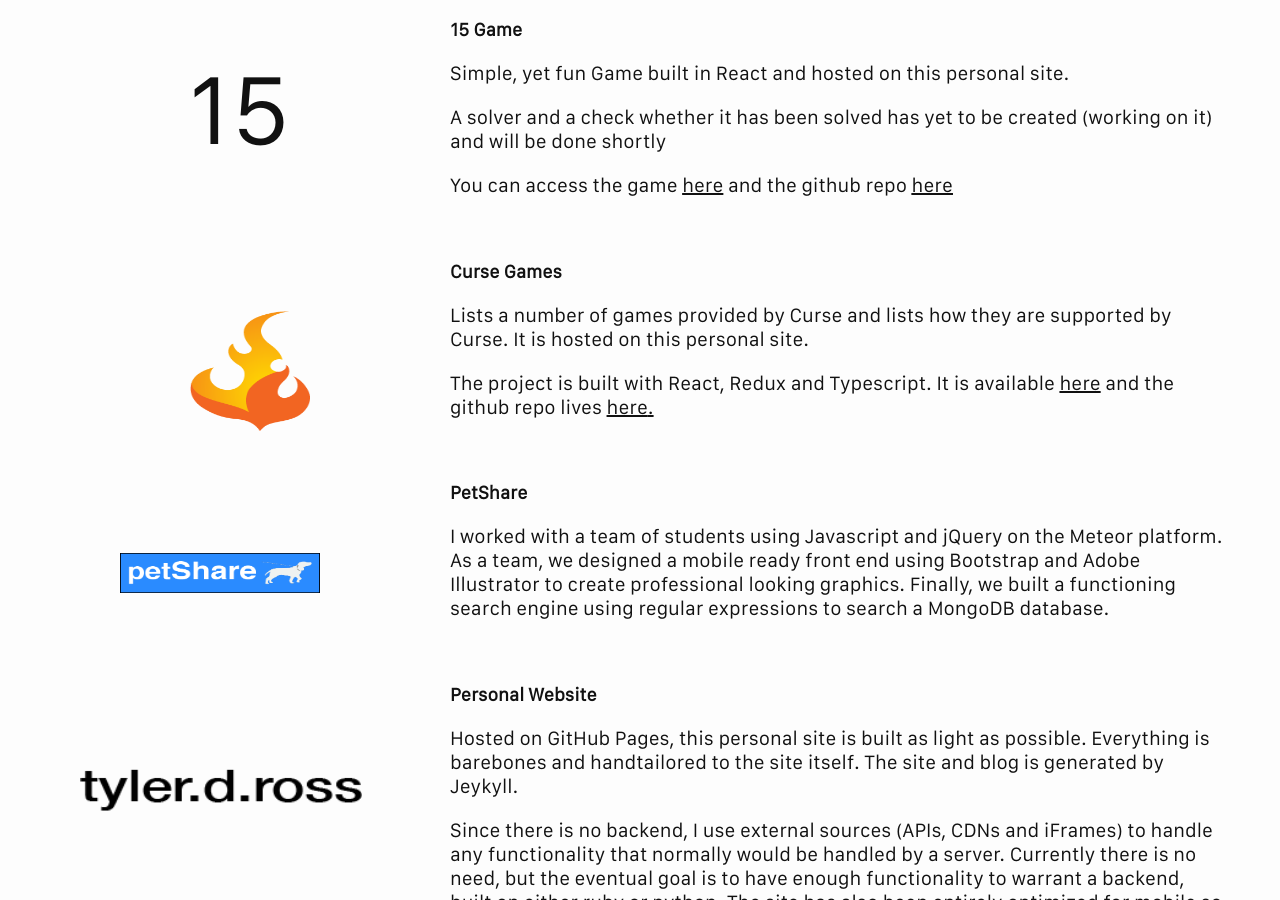
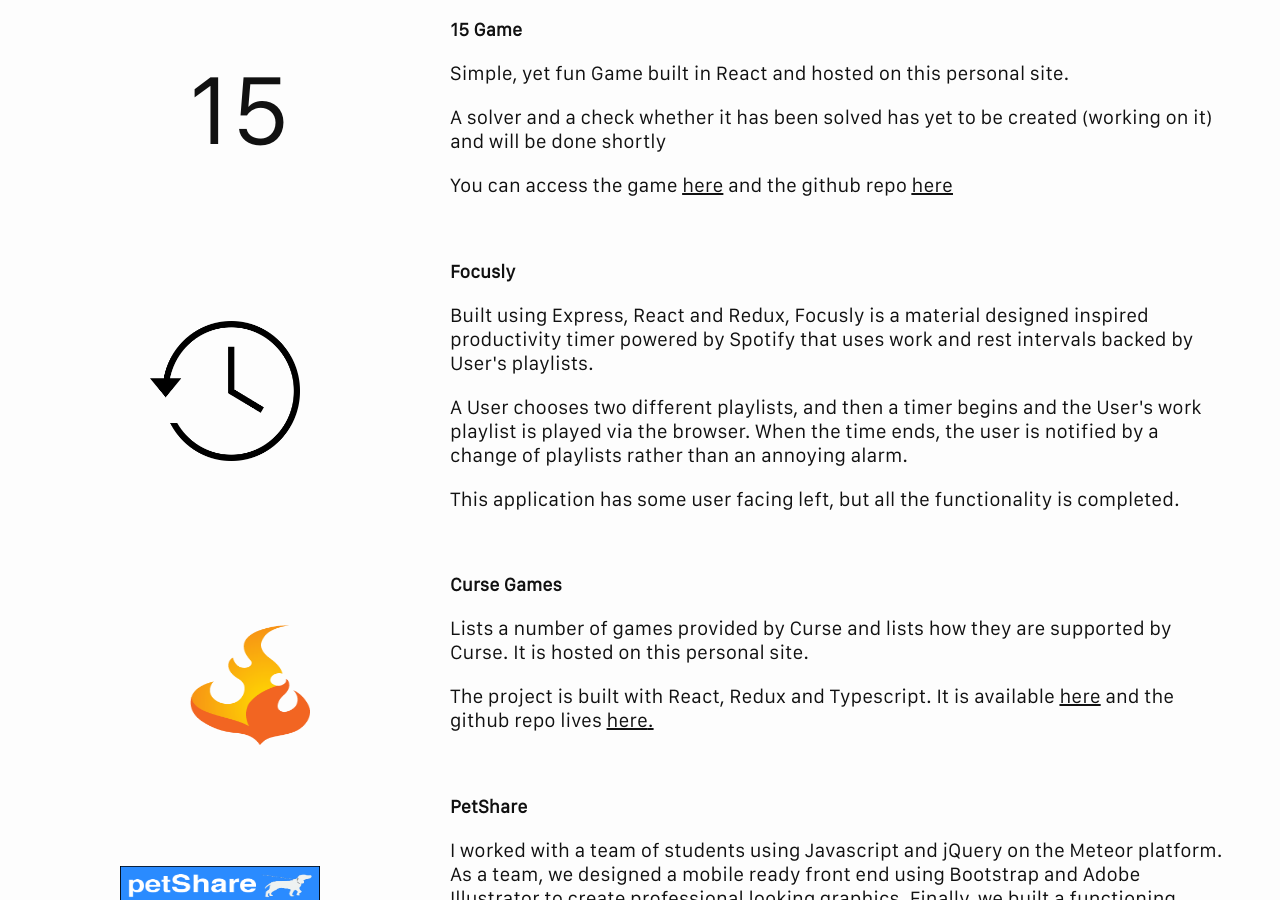
Before and after one commit to trizzle21/trizzle21.github.io, a Jekyll site: the page built from Projects/index.html, in a window 1280 px wide and 900 px high, scrolled down 1045 px. Built offline with Jekyll 4.4.1, drawn with Linux system fonts in a browser that asks for light colours; nearby versions of some CDN libraries.

Commit message:
added focusly to my projects

```diff
--- a/Projects/index.html
+++ b/Projects/index.html
@@ -64,6 +64,21 @@
 <div class="row">
 
     <div class ="col-2">
+            <a href="https://github.com/trizzle21/Focusly"> <img class="project_image" src="/assets/myprojectlogos/clock_logo.png" style="height:140px; width: 150px;margin-top: 80px; margin-left: 100px;"></a>
+    </div>
+    <div class ="col-4">
+            <h3>Focusly</h3>
+              <p>Built using Express, React and Redux, Focusly is a material designed inspired productivity timer powered by Spotify that uses work and rest intervals backed by User's playlists.</p>
+              <p>A User chooses two different playlists, and then a timer begins and the User's work playlist is played via the browser. When the time ends, the user is notified by a change of playlists rather than an annoying alarm.</p>
+              <p>This application has some user facing left, but all the functionality is completed. </p>
+        </div>
+</div>
+
+
+
+<div class="row">
+
+    <div class ="col-2">
             <a href="https://github.com/trizzle21/Curse-Games"> <img class="project_image" src="/assets/images/flame.png" style="height:120px; width: 120px; margin-top: 70px; margin-left: 140px;"></a>
     </div>
     <div class ="col-4">
@@ -73,6 +88,8 @@
 
         </div>
         </div>
+
+
 
 
 <div class="row">
@@ -87,18 +104,8 @@
         </div>
         </div>
 
-<!--
-<div class="row">
 
-    <div class ="col-2">
-            <a href="https://github.com/atseng95/pet-sharing"> <img class="project_image" src="/assets/myprojectlogos/petShare.png" style="height:40px; width: 200px; margin-top: 90px; margin-left: 70px;"></a>
-    </div>
-    <div class ="col-4">
-            <h3>Focusly</h3>
 
-        </div>
-        </div>
--->
 
 <div class="row">
     <div class ="col-2">
```
Also changed, not shown: assets/myprojectlogos/clock_logo.png (added), 3 other files.
